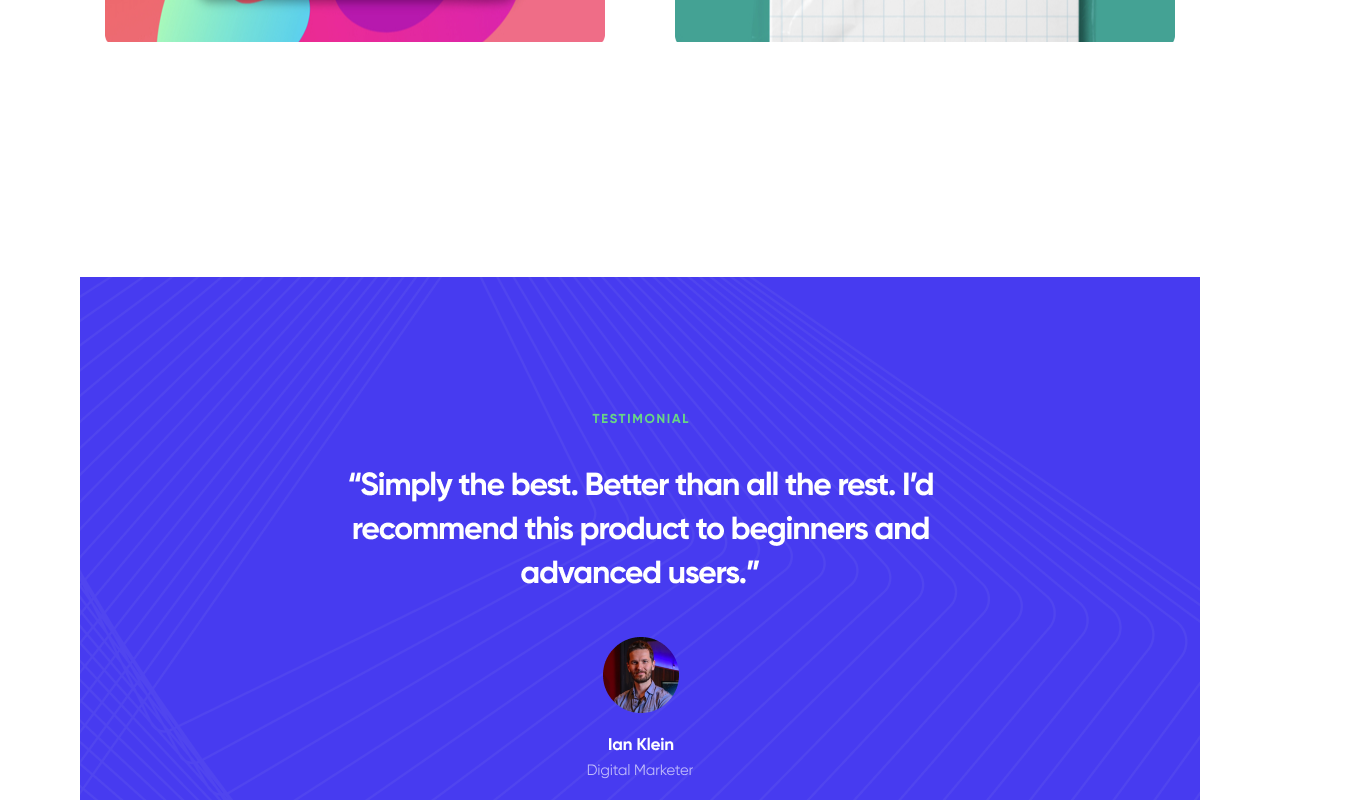
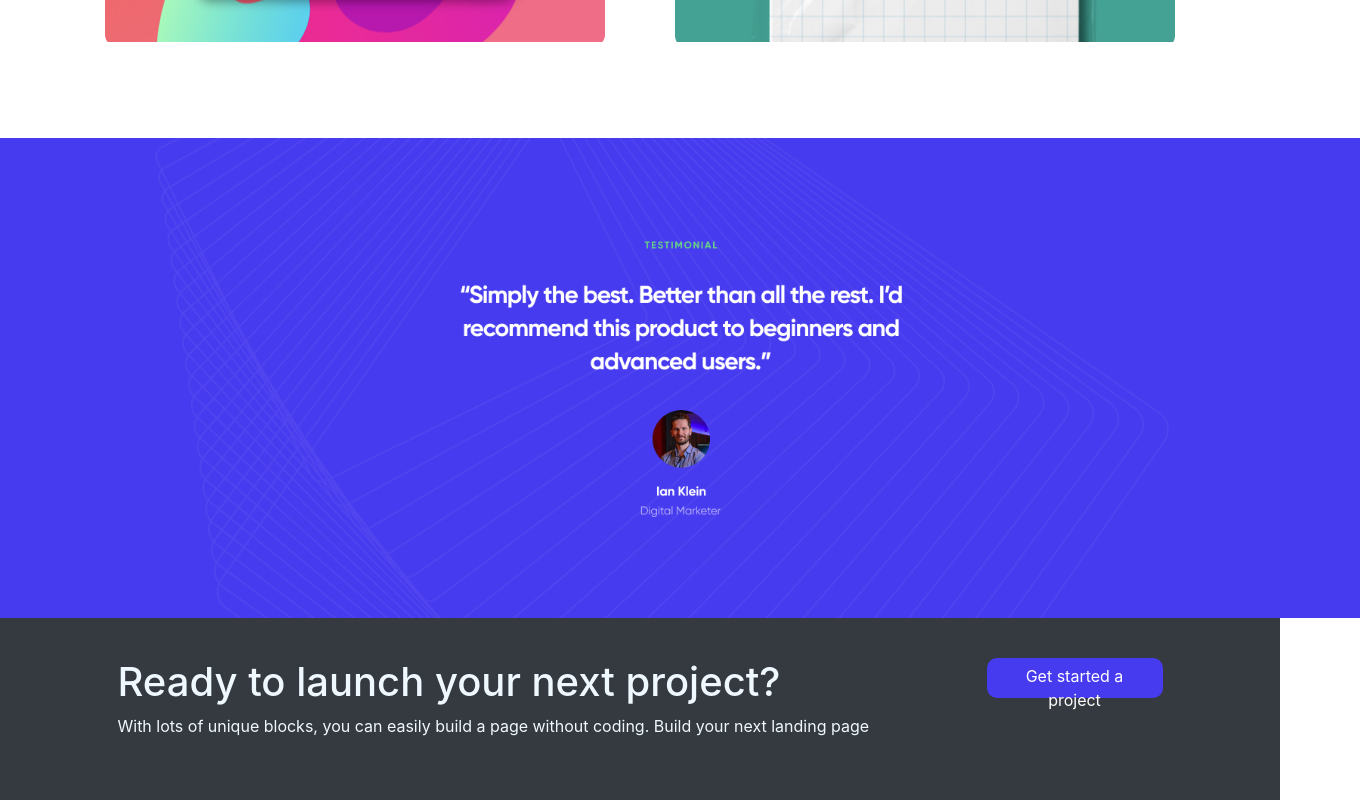
Before and after one commit to ptk244/Brainwave, an Angular app: page /indusspay in a window 1280 px wide. Shown: the part 5000-5800 px from the top of the page, 1360 px wide, since content can reach past the window. Built offline with nearby package versions, Linux system fonts and the light colour scheme.

Commit message:
testimorial

```diff
--- a/src/app/footer/footer.component.css
+++ b/src/app/footer/footer.component.css
@@ -75,15 +75,25 @@ hr{
     background-color: #2d2d2d;
 }
 
-.testimonialfooter{
-    width: 170%;
-    max-width: 70rem;
-    height: 65rem;
+.newimage-container {
+
+    width: 100%; /* Set desired width */
+    height: 30rem; /* Set desired height */
+    background: url('src/assets/Testimonialfooter.png') no-repeat center center;
+    background-color: #473bf0;
     background-size: contain;
-    position: relative;
-    margin-top: 2rem;
-    margin-left: 15rem;
-
-    background: url('src/assets/Testimonialfooter.png') no-repeat center center;
+    margin: 0 auto; /* Center the container */
 
 }
+
+.container{
+    margin-top: 4rem;
+}
+
+
+@media (max-width: 1290px) {
+    .newimage-container {
+        width: 85rem;
+        /* margin-left: -10rem;   */
+    }
+}
--- a/src/app/footer/footer.component.html
+++ b/src/app/footer/footer.component.html
@@ -1,7 +1,13 @@
 
 
+
+<div class="newimage-container mt-auto">
+    <div class="testimonialfooter" ></div>
+</div>
+
 <footer class="footer mt-auto">
-    <div class="main-content mt-auto" >
+
+    <div class="main-content" >
         <div class="container1">
         <h1>Ready to launch your next project?</h1>
         <p>With lots of unique blocks, you can easily build a page without coding. Build your next landing page</p>
--- a/src/app/indusspay-front-page/indusspay-front-page.component.css
+++ b/src/app/indusspay-front-page/indusspay-front-page.component.css
@@ -377,20 +377,6 @@
     position: relative;
     margin-top: 2rem;
     margin-left: 15rem;
-
+    margin-bottom: 6rem;
     background: url('src/assets/Works.png') no-repeat center center;
 }
-
-
-.testimonialfooter{
-    width: 170%;
-    max-width: 70rem;
-    height: 65rem;
-    background-size: contain;
-    position: relative;
-    margin-top: 2rem;
-    margin-left: 15rem;
-
-    background: url('src/assets/Testimonialfooter.png') no-repeat center center;
-
-}
--- a/src/app/indusspay-front-page/indusspay-front-page.component.html
+++ b/src/app/indusspay-front-page/indusspay-front-page.component.html
@@ -89,8 +89,8 @@
 
 
 
-<div class="newimage-container">
+<!-- <div class="testimonialfooter">
     <div class="testimonialfooter" ></div>
-</div>
+</div> -->
 
 <app-footer></app-footer>
```
